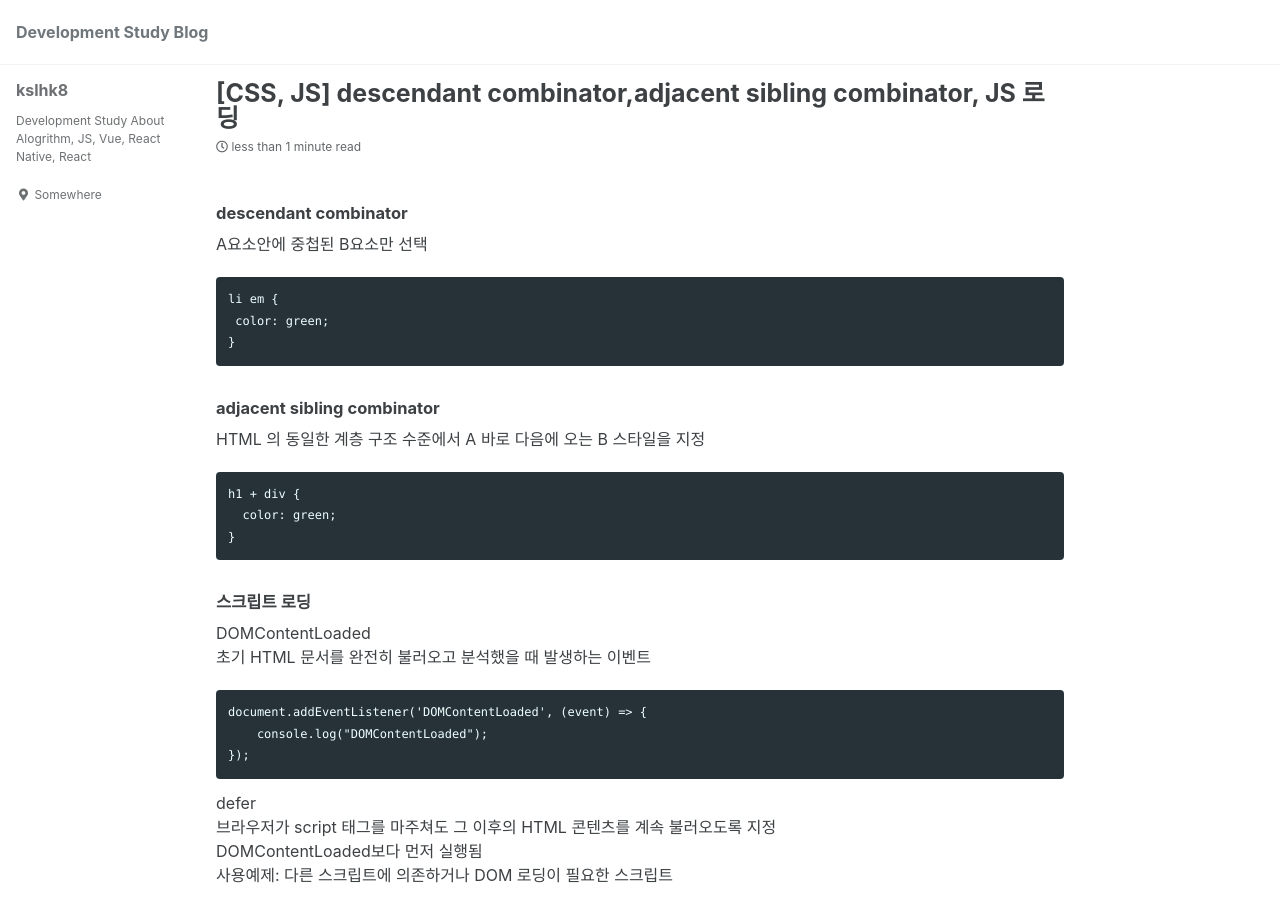
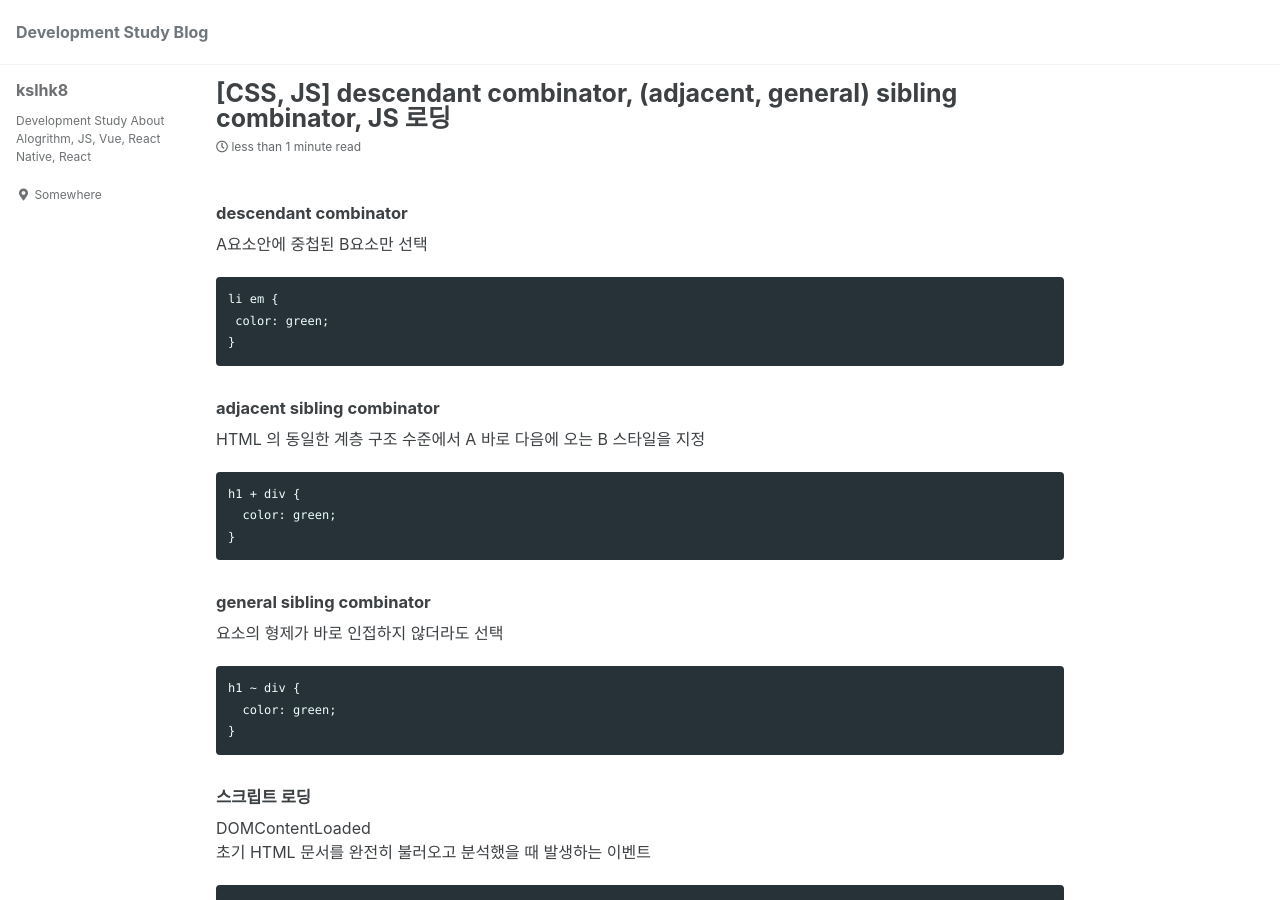
Before and after one commit to kslhk8/kslhk8.github.io, a Jekyll site: the page built from _posts/2023-06-15-95.md, in a window 1280 px wide and 900 px high. Built offline with Jekyll 4.4.1, drawn with Linux system fonts in a browser that asks for light colours; cached includes are drawn as plain includes.

Commit message:
feat: add general sibling combinator

````diff
--- a/_posts/2023-06-15-95.md
+++ b/_posts/2023-06-15-95.md
@@ -1,6 +1,6 @@
 ---
 layout: single
-title: "[CSS, JS] descendant combinator,adjacent sibling combinator, JS 로딩"
+title: "[CSS, JS] descendant combinator, (adjacent, general) sibling combinator, JS 로딩"
 ---
 ##### descendant combinator
 A요소안에 중첩된 B요소만 선택
@@ -14,6 +14,14 @@ li em {
 HTML 의 동일한 계층 구조 수준에서 A 바로 다음에 오는 B 스타일을 지정
 ```
 h1 + div {
+  color: green;
+}
+```
+
+##### general sibling combinator
+요소의 형제가 바로 인접하지 않더라도 선택
+```
+h1 ~ div {
   color: green;
 }
 ```
````
